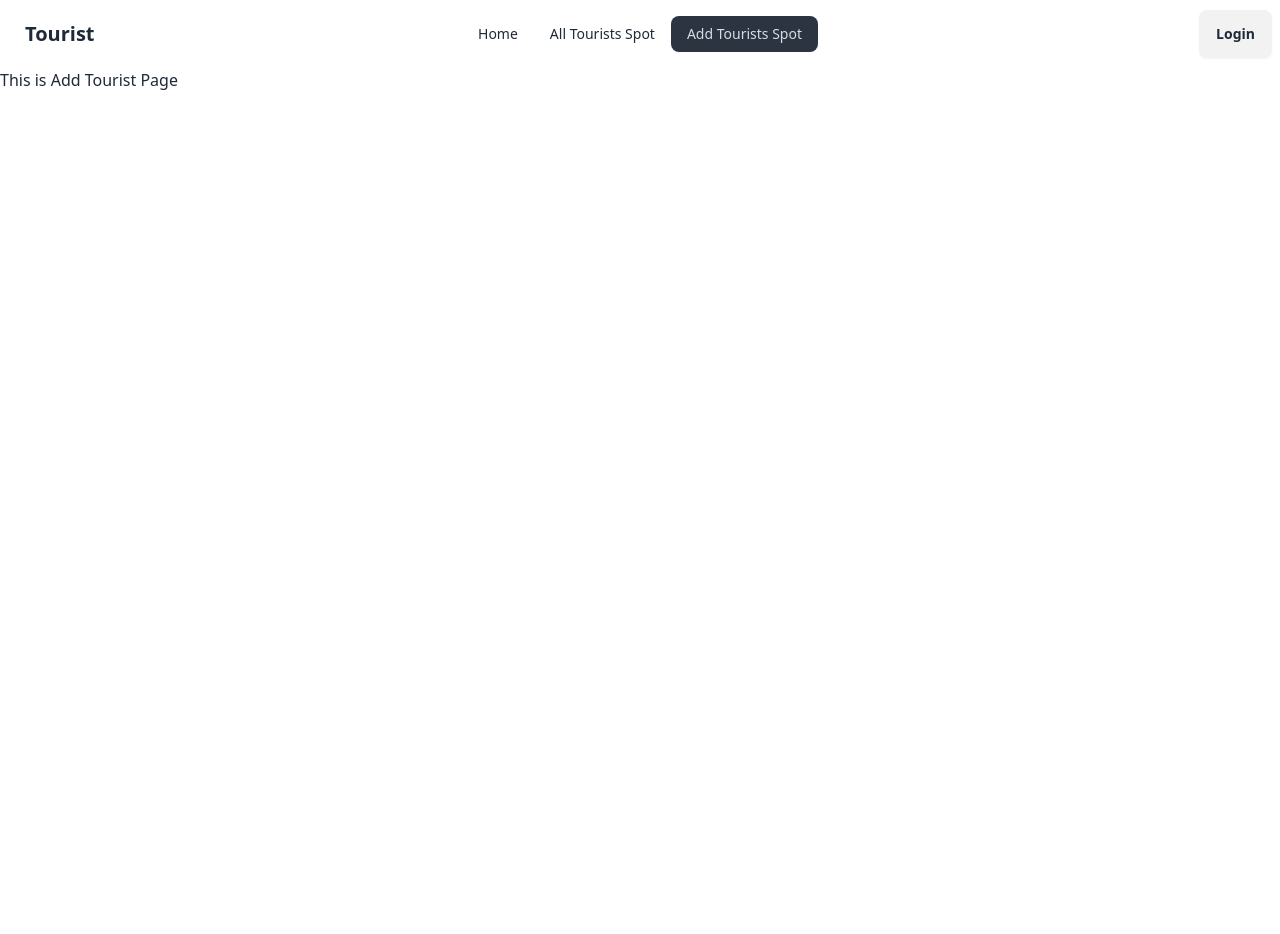
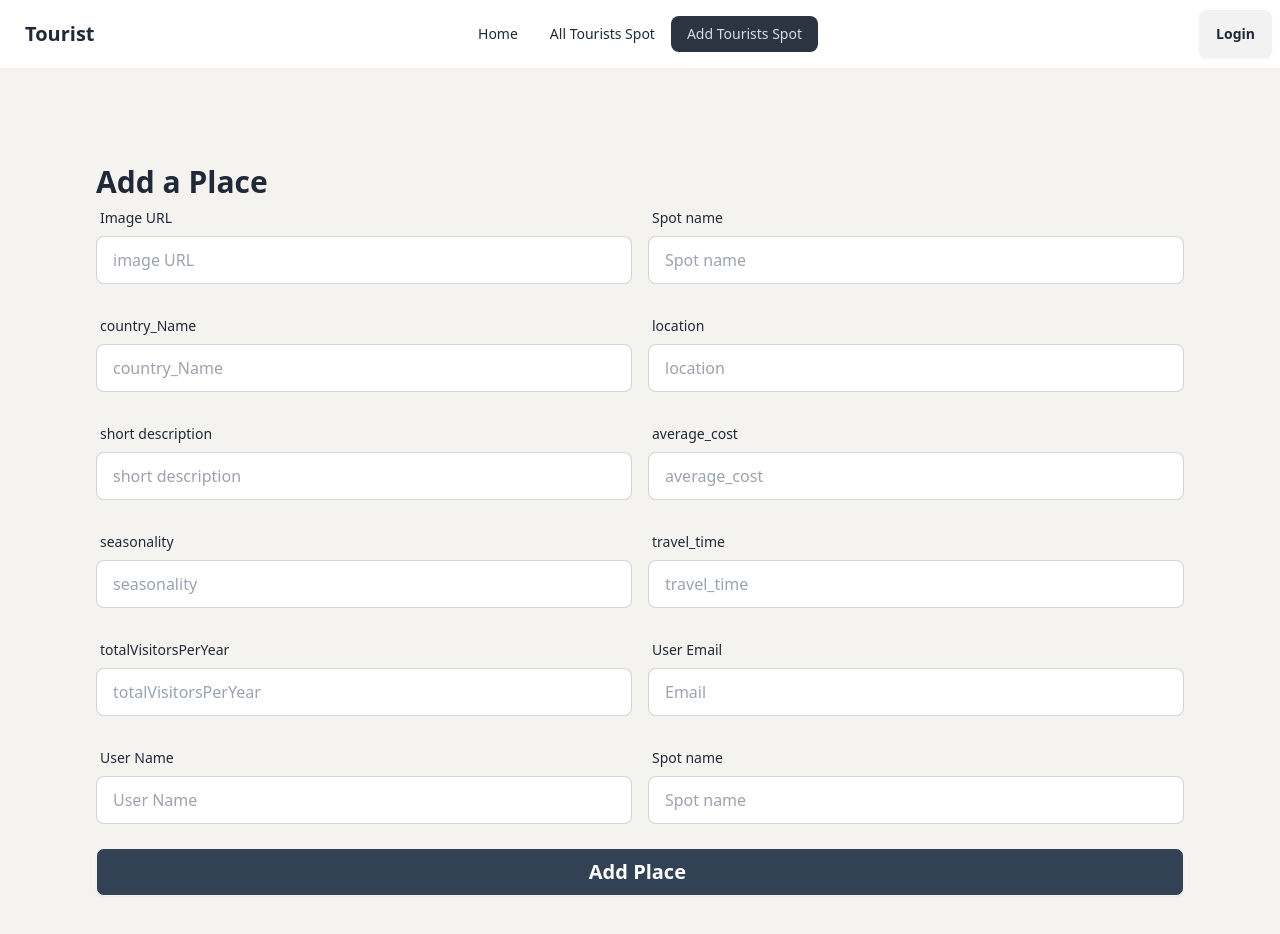
Before and after one commit to TauhidOSD/Tourism-client-public, a React (Vite) app: page /AddTourist in a window 1280 px wide. Shown: the top 934 px of the page. Before the commit the page ends 800 px from the top, so only its background shows below. Built offline with nearby package versions, Linux system fonts and the light colour scheme.

Commit message:
create a form

```diff
--- a/src/Components/Root/AddTourist/AddTourist.jsx
+++ b/src/Components/Root/AddTourist/AddTourist.jsx
@@ -1,10 +1,203 @@
+const AddTourist = () => {
+  return (
+    <div className="bg-[#F4F3F0] p-24">
+      <h2 className="text-3xl font-extrabold">Add a Place</h2>
+      <form>
+        {/*image and sportName */}
+        <div className="md:flex mb-6">
+          <div className="form-control md:w-1/2">
+            <label className="label">
+              <span className="label-text">Image URL</span>
+            </label>
+            <label>
+              <input
+                type="text"
+                name="image"
+                placeholder="image URL"
+                className="input input-bordered w-full"
+                required
+              />
+            </label>
+          </div>
+          <div className="form-control md:w-1/2 ml-4">
+            <label className="label">
+              <span className="label-text">Spot name</span>
+            </label>
+            <label>
+              <input
+                type="text"
+                name="sportName"
+                placeholder="Spot name"
+                className="input input-bordered w-full"
+                required
+              />
+            </label>
+          </div>
+        </div>
+        {/* country and location  */}
+        <div className="md:flex mb-6">
+          <div className="form-control md:w-1/2">
+            <label className="label">
+              <span className="label-text">country_Name</span>
+            </label>
+            <label>
+              <input
+                type="text"
+                name="country"
+                placeholder="country_Name"
+                className="input input-bordered w-full"
+                required
+              />
+            </label>
+          </div>
+          <div className="form-control md:w-1/2 ml-4">
+            <label className="label">
+              <span className="label-text">location</span>
+            </label>
+            <label>
+              <input
+                type="text"
+                name="location"
+                placeholder="location"
+                className="input input-bordered w-full"
+                required
+              />
+            </label>
+          </div>
+        </div>
+        {/* Description and cost  */}
+        <div className="md:flex mb-6">
+          <div className="form-control md:w-1/2">
+            <label className="label">
+              <span className="label-text">short description</span>
+            </label>
+            <label>
+              <input
+                type="text"
+                name="shortDescription"
+                placeholder="short description"
+                className="input input-bordered w-full"
+                required
+              />
+            </label>
+          </div>
+          <div className="form-control md:w-1/2 ml-4">
+            <label className="label">
+              <span className="label-text">average_cost</span>
+            </label>
+            <label>
+              <input
+                type="text"
+                name="averageCost"
+                placeholder="average_cost"
+                className="input input-bordered w-full"
+                required
+              />
+            </label>
+          </div>
+        </div>
+        {/* Season and time*/}
+        <div className="md:flex mb-6">
+          <div className="form-control md:w-1/2">
+            <label className="label">
+              <span className="label-text">seasonality</span>
+            </label>
+            <label>
+              <input
+                type="text"
+                name="seasonality"
+                placeholder="seasonality"
+                className="input input-bordered w-full"
+                required
+              />
+            </label>
+          </div>
+          <div className="form-control md:w-1/2 ml-4">
+            <label className="label">
+              <span className="label-text">travel_time</span>
+            </label>
+            <label>
+              <input
+                type="text"
+                name="travel_time"
+                placeholder="travel_time"
+                className="input input-bordered w-full"
+                required
+              />
+            </label>
+          </div>
+        </div>
+        {/* visitedYear and email */}
+        <div className="md:flex mb-6">
+          <div className="form-control md:w-1/2">
+            <label className="label">
+              <span className="label-text">totalVisitorsPerYear</span>
+            </label>
+            <label>
+              <input
+                type="text"
+                name="totalVisitorsPerYear"
+                placeholder="totalVisitorsPerYear"
+                className="input input-bordered w-full"
+                required
+              />
+            </label>
+          </div>
+          <div className="form-control md:w-1/2 ml-4">
+            <label className="label">
+              <span className="label-text">User Email</span>
+            </label>
+            <label>
+              <input
+                type="text"
+                name="Email"
+                placeholder="Email"
+                className="input input-bordered w-full"
+                required
+              />
+            </label>
+          </div>
+        </div>
+        {/* userName and sportName */}
+        <div className="md:flex mb-6">
+          <div className="form-control md:w-1/2">
+            <label className="label">
+              <span className="label-text">User Name</span>
+            </label>
+            <label>
+              <input
+                type="text"
+                name="UserName"
+                placeholder="User Name"
+                className="input input-bordered w-full"
+                required
+              />
+            </label>
+          </div>
+          <div className="form-control md:w-1/2 ml-4">
+            <label className="label">
+              <span className="label-text">Spot name</span>
+            </label>
+            <label>
+              <input
+                type="text"
+                name="sportName"
+                placeholder="Spot name"
+                className="input input-bordered w-full"
+                required
+              />
+            </label>
+          </div>
+        </div>
+      </form>
 
-const AddTourist = () => {
-    return (
-        <div>
-            This is Add Tourist Page
-        </div>
-    );
+      <input
+        type="submit"
+        value="Add Place "
+        className="btn btn-block bg-slate-700 text-white font-bold text-xl"
+      />
+    </div>
+  );
 };
 
 export default AddTourist;
```
